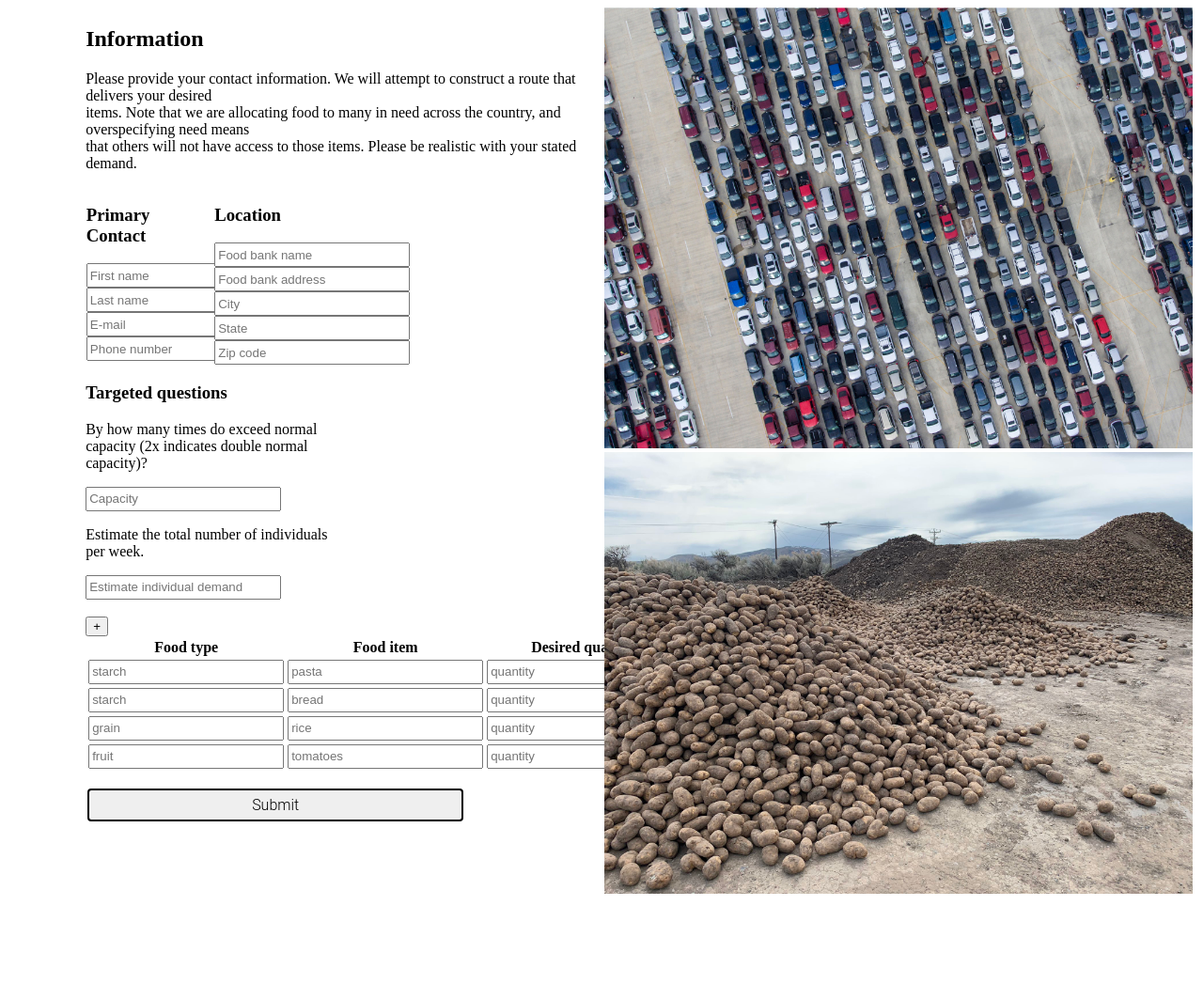
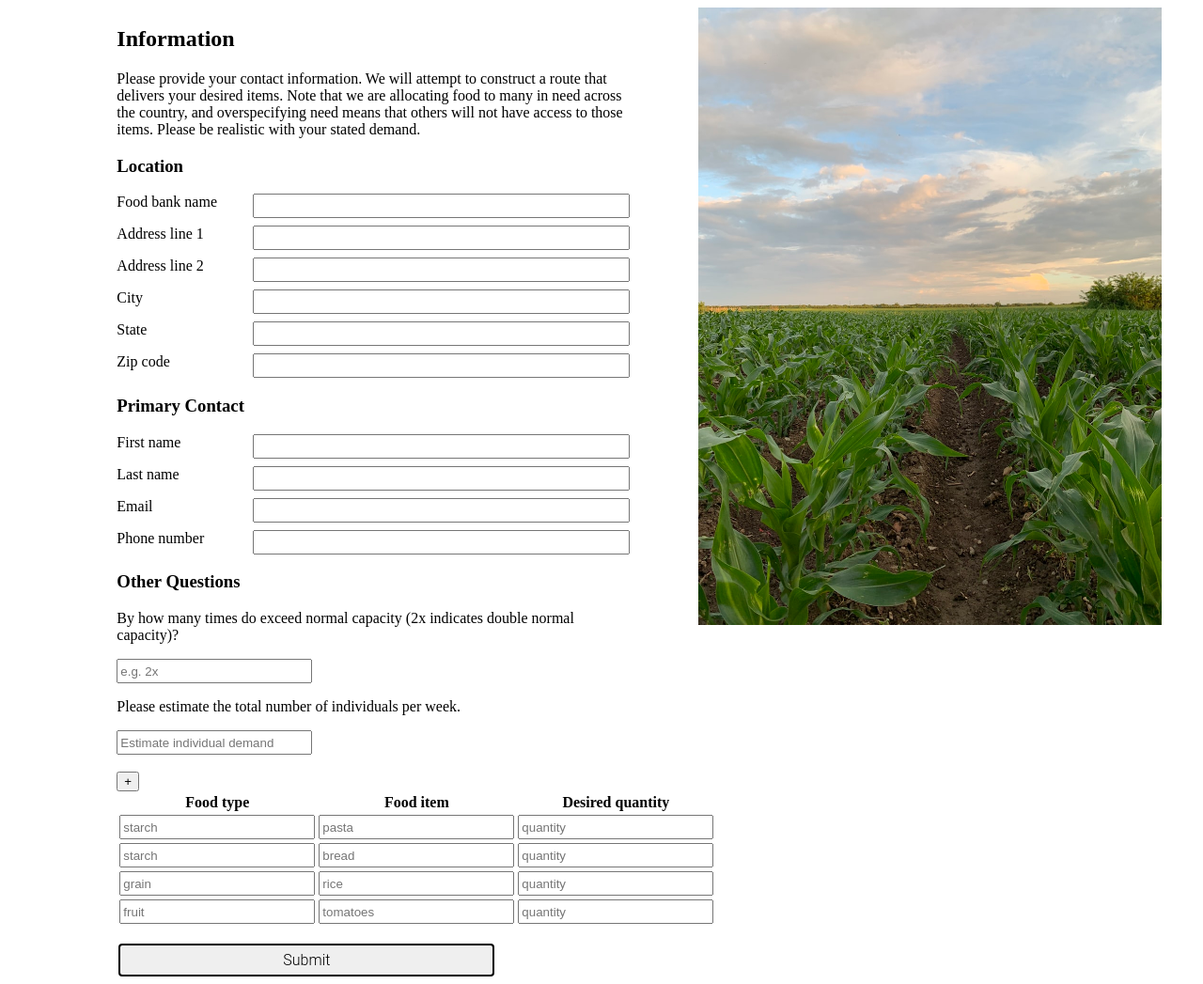
Before and after one commit to wnuelle/breadbasket, a Flask app: page /fb in a window 1280 px wide. Shown: the whole page at 94% size. Before the commit the page ends 951 px from the top, so only its background shows below. Run offline with Flask 2, Linux system fonts and the light colour scheme; parts of the project's set-up code (start-up, migrations or seed data) failed here and were passed over; some libraries are stand-ins or nearby versions.

Commit message:
Added form styling to food banks form.

```diff
--- a/static/css/style.css
+++ b/static/css/style.css
@@ -39,7 +39,7 @@ p.justify {
 }
 
 .row {
-  display: flex;*/
+  display: flex;
   flex-direction: row;
   justify-content: space-around;
 }
@@ -65,7 +65,7 @@ div.button-group {
   justify-content: space-around;
 }
 
-a.button1 {
+.button1 {
   padding: calc(var(--grid-size) * 1.5);
   border: calc(var(--grid-size) / 2) solid black;
   margin: 0 calc(var(--grid-size) / 2);
@@ -79,25 +79,8 @@ a.button1 {
   text-align:center;
   transition: all 0.2s;
 }
-a.button1:hover {
-  color:white;
-  background-color: #076bab;
-}
-button.button1 {
-  padding: calc(var(--grid-size) * 1.5);
-  border: calc(var(--grid-size) / 2) solid black;
-  margin: 0 calc(var(--grid-size) / 2);
-  border-radius: calc(var(--grid-size));
-  width: calc(var(--grid-size) * 100);
-  text-decoration:none;
-  font-size: var(--button-font-size);
-  font-family:var(--button-font);
-  font-weight:300;
-  color: black;
-  text-align:center;
-  transition: all 0.2s;
-}
-button.button1:hover {
+.button1:hover {
+  cursor: pointer;
   color:white;
   background-color: #076bab;
 }
@@ -106,6 +89,19 @@ button.button1:hover {
     display:block;
     margin:calc(var(--grid-size) / 2) auto;
   }
+}
+
+.input-field {
+  display: flex;
+  margin-bottom: calc(var(--grid-size) * 2);
+}
+
+.input-field label {
+  width: calc(var(--grid-size)*50);
+}
+
+.input-field input {
+  width: 100%;
 }
 
 /* Dropdown Button */
--- a/templates/FoodBanks.html
+++ b/templates/FoodBanks.html
@@ -18,31 +18,59 @@
 			<div id="submission">
 				<h2>Information</h2>
 				<p>Please provide your contact information. We will attempt to construct a route that delivers your desired
-				<br>items. Note that we are allocating food to many in need across the country, and overspecifying need means
-				<br>that others will not have access to those items. Please be realistic with your stated demand.
-				</p>
-				<form method=POST style="width:50%" action="{{ url_for('fb_form')}}">
-					<div class = "row">
-						<div class = "column">
-							<h3>Primary Contact</h3>
-							<input type="text" class="form-control" name="first_name" placeholder='First name'>
-							<input type="text" class="form-control" name="last_name" placeholder='Last name'>
-							<input type="text" class="form-control" name="email" placeholder='E-mail'>
-							<input type="text" class="form-control" name="phone_number" placeholder='Phone number'>
-						</div>
-						<div class = "column">
-							<h3>Location</h3>
-							<input type="text" class="form-control" name="fp_name" placeholder='Food bank name'>
-							<input type="text" class="form-control" name="address" placeholder='Food bank address'>
-							<input type="text" class="form-control" name="city" placeholder='City'>
-							<input type="text" class="form-control" name="state" placeholder='State'>
-							<input type="text" class="form-control" name="zc" placeholder='Zip code'>
-						</div>
+				items. Note that we are allocating food to many in need across the country, and overspecifying need means
+				that others will not have access to those items. Please be realistic with your stated demand.</p>
+				<form method=POST action="{{ url_for('fb_form')}}">
+					<div class = "form-group">
+						<h3>Location</h3>
+						<span class="input-field">
+							<label for="fb_name">Food bank name</label>
+							<input type="text" class="form-control" name="fb_name" id="fb_name">
+						</span>
+						<span class="input-field">
+							<label for="address1">Address line 1</label>
+							<input type="text" class="form-control" name="address1" id="address1">
+						</span>
+						<span class="input-field">
+							<label for="address2">Address line 2</label>
+							<input type="text" class="form-control" name="address2" id="address2">
+						</span>
+						<span class="input-field">
+							<label for="city">City</label>
+							<input type="text" class="form-control" name="city" id="city">
+						</span>
+						<span class="input-field">
+							<label for="state">State</label>
+							<input type="text" class="form-control" name="state" id="state">
+						</span>
+						<span class="input-field">
+							<label for="zc">Zip code</label>
+							<input type="text" class="form-control" name="zc" id="zc">
+						</span>
 					</div>
-					<h3>Targeted questions</h3>
+					<div class = "form-group">
+						<h3>Primary Contact</h3>
+						<span class="input-field">
+							<label for="first_name">First name</label>
+							<input type="text" class="form-control" name="first_name" id="first_name">
+						</span>
+						<span class="input-field">
+							<label for="last_name">Last name</label>
+							<input type="text" class="form-control" name="last_name" id="last_name">
+						</span>
+						<span class="input-field">
+							<label for="email">Email</label>
+							<input type="text" class="form-control" name="email" id="email">
+						</span>
+						<span class="input-field">
+							<label for="phone_number">Phone number</label>
+							<input type="text" class="form-control" name="phone_number" id="phone_number">
+						</span>
+					</div>
+					<h3>Other Questions</h3>
 					<p>By how many times do exceed normal capacity (2x indicates double normal capacity)?</p>
-					<input type="text" class="form-control" name="q1" placeholder='Capacity'>
-					<p>Estimate the total number of individuals per week. </p>
+					<input type="text" class="form-control" name="q1" placeholder='e.g. 2x'>
+					<p>Please estimate the total number of individuals per week. </p>
 					<input type="text" class="form-control" name="q2" placeholder='Estimate individual demand'>
 					<br>
 					<br>
@@ -107,9 +135,8 @@
 				</form>
 			</div>
 		</div>
-		<div class="column">
-			<img src="static/img/demand2.jpeg" alt="Food bank lines in San Antonio, Texas" style="width:100%">
-			<img src="static/img/supply.jpeg" alt="Potatoes in Picabo, Idaho" style="width:100%">
+		<div class="column" style="width:39%">
+			<img src="static/img/corn.jpeg" alt="Corn field" style="width:100%">
 		</div>
 	</div>
 	<script>
```
Also changed, not shown: 3 other files.
